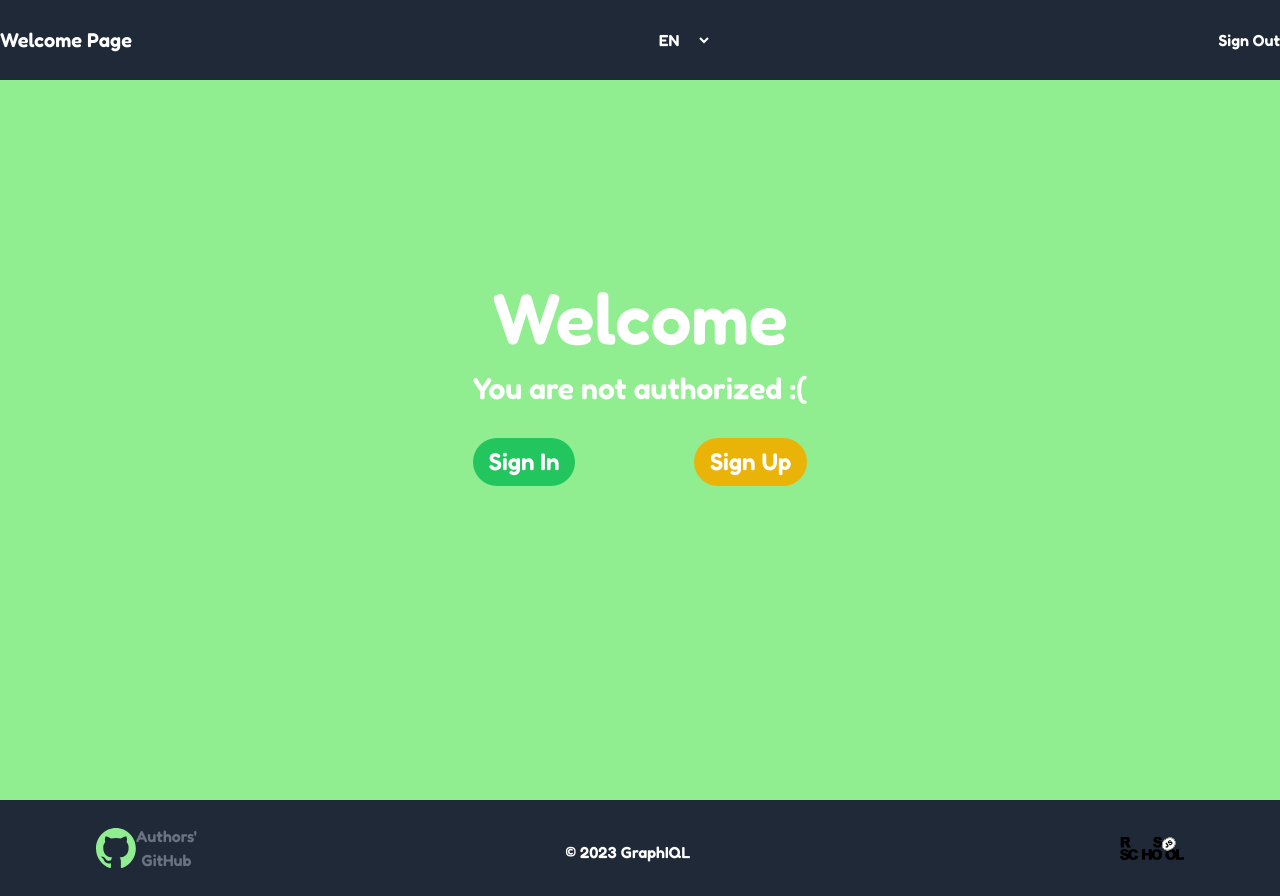
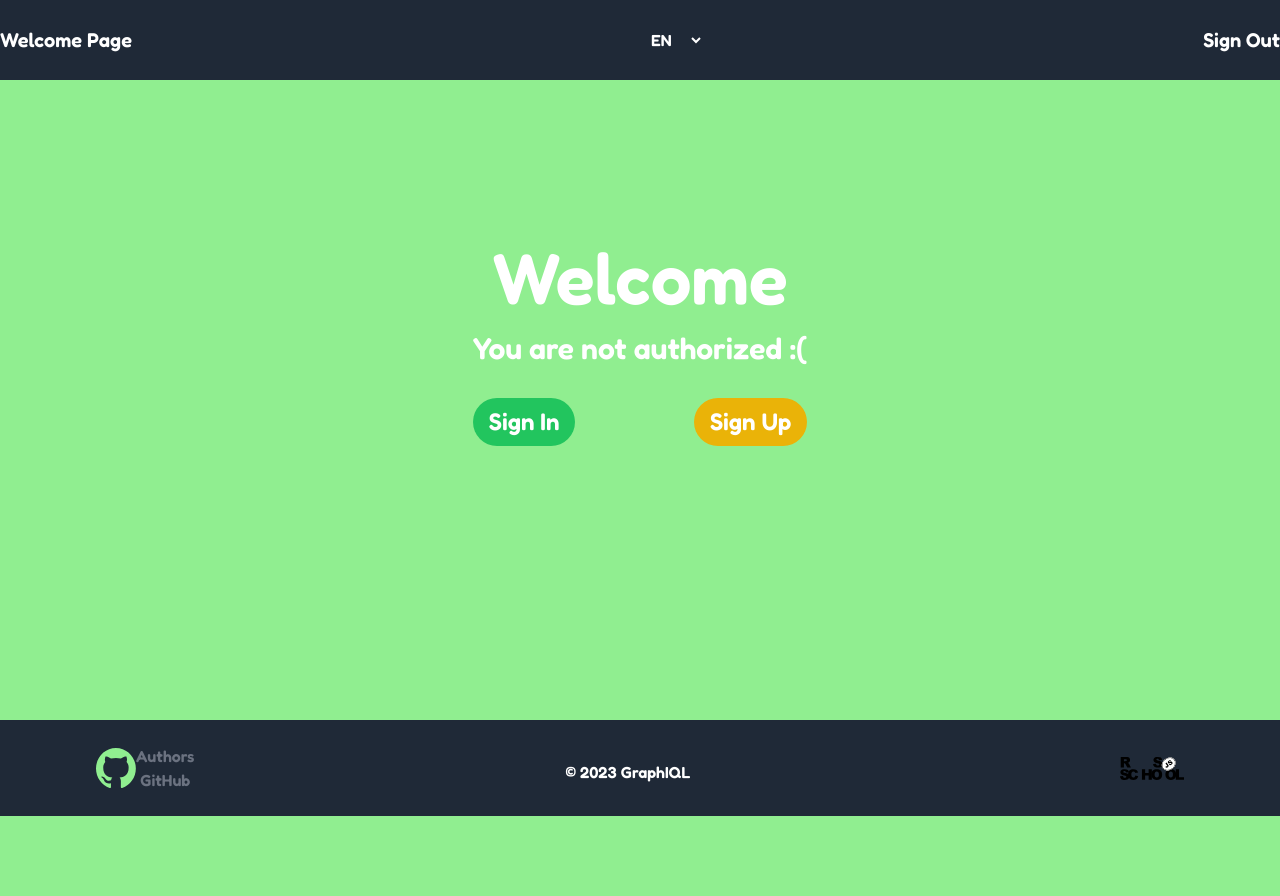
Before and after one commit to iSynthetica/graphiql-app, a Next.js app: page / in a window 1280 px wide. After the commit the page ends 816 px from the top, so only its background shows below. Built offline with nearby package versions, Linux system fonts and the light colour scheme.

Commit message:
add not-found

```diff
--- a/package.json
+++ b/package.json
@@ -15,10 +15,13 @@
   },
   "dependencies": {
     "@next/font": "^14.0.4",
+    "@reduxjs/toolkit": "^2.0.1",
     "@typescript-eslint/eslint-plugin": "^6.13.2",
     "next": "14.0.4",
+    "next-redux-wrapper": "^8.1.0",
     "react": "^18",
-    "react-dom": "^18"
+    "react-dom": "^18",
+    "react-redux": "^9.0.2"
   },
   "devDependencies": {
     "@types/node": "^20",
--- a/src/app/components/footer.tsx
+++ b/src/app/components/footer.tsx
@@ -7,7 +7,7 @@ const Footer = () => {
   const currentYear = new Date().getFullYear();
 
   return (
-    <footer>
+    <footer className='min-h-[10vh]'>
       <div className="bg-gray-800 text-white py-4 text-center flex justify-between items-center px-24">
         <Link
           href="https://github.com/iSynthetica"
@@ -16,15 +16,11 @@ const Footer = () => {
           className="flex items-center text-gray-500 hover:text-gray-300 w-10 h-10"
         >
           <Image src={gitLogo} alt="Github logo" />
-        <span>Authors' GitHub</span>
+          <span>Authors GitHub</span>
         </Link>
         <p className="mt-2">© {currentYear} GraphIQL</p>
-      <Link href='https://rs.school/react/'>
-          <Image
-            src={courseLogo}
-            alt="Course Logo"
-            className="w-16 h-16"
-          />
+        <Link href="https://rs.school/react/">
+          <Image src={courseLogo} alt="Course Logo" className="w-16 h-16" />
         </Link>
       </div>
     </footer>
--- a/src/app/components/header.tsx
+++ b/src/app/components/header.tsx
@@ -1,8 +1,14 @@
-'use client'
+'use client';
 import { useState, useEffect } from 'react';
 import Link from 'next/link';
 import { Languages } from '@/types/languages';
+import { Nunito } from 'next/font/google';
 
+const nunito = Nunito({
+  weight: '800',
+  subsets: ['latin'],
+  display: 'swap',
+});
 
 const Header = () => {
   const [isSticky, setIsSticky] = useState(false);
@@ -26,16 +32,20 @@ const Header = () => {
 
   return (
     <header
-      className={`${
+      className={`min-h-[10vh] ${
         isSticky ? 'bg-blue-500 h-16' : 'bg-gray-800 h-20'
       } transition-all duration-300 ease-in-out fixed w-full top-0 z-50`}
     >
       <div className="container mx-auto flex justify-between items-center h-full">
-        <Link href='/' className="text-white text-xl font-bold">Welcome Page</Link>
+        <Link href="/" className="text-white text-xl font-bold">
+          {language && language==='EN' && <span>Welcome Page</span>}
+          {language && language==='UK' && <span className={nunito.className}>Домашня сторінка</span>}
+          {language && language==='RU' && <span className={nunito.className}>Начальная страница</span>}
+        </Link>
         <div className="text-white">
-        <select
+          <select
             id="language"
-            className='px-4 py-2 focus:outline-none bg-transparent text-white'
+            className="px-4 py-2 focus:outline-none bg-transparent text-white"
             value={language}
             onChange={(e) => handleLanguageChange(e.target.value as Languages)}
           >
@@ -44,7 +54,11 @@ const Header = () => {
             <option value="RU">RU</option>
           </select>
         </div>
-        <Link href="/signout" className="text-white">Sign Out</Link>
+        <Link href="/signout" className="text-white text-xl font-bold">
+        {language && language==='EN' && <span>Sign Out</span>}
+        {language && language==='UK' && <span className={nunito.className}>Вийти з Аккаунта</span>}
+        {language && language==='RU' && <span className={nunito.className}>Выйти из Аккаунта</span>}
+        </Link>
       </div>
     </header>
   );
--- a/src/app/globals.css
+++ b/src/app/globals.css
@@ -1,7 +1,6 @@
 @tailwind base;
 @tailwind components;
 @tailwind utilities;
-
 
 :root {
   --foreground-rgb: 0, 0, 0;
--- a/src/app/layout.tsx
+++ b/src/app/layout.tsx
@@ -1,7 +1,7 @@
 import Footer from './components/footer';
 import Header from './components/header';
 import './globals.css';
-import { Fredoka, Bebas_Neue } from 'next/font/google';
+import { Fredoka, Bebas_Neue, Roboto_Condensed } from 'next/font/google';
 
 const fredoka = Fredoka({
   weight: '600',
@@ -22,7 +22,7 @@ export default function RootLayout({
 }) {
   return (
     <html lang="en" className={`${fredoka.className} bg-green-custom`}>
-      <body>
+      <body className='min-h-screen'>
         <Header />
         {children}
         <Footer />
--- /dev/null
+++ b/src/app/not-found.tsx
@@ -0,0 +1,15 @@
+import Link from 'next/link';
+
+const NotFoundPage = () => {
+  return (
+    <div className="min-h-screen flex flex-col items-center justify-center bg-gray-800 text-white">
+      <h1 className="text-5xl font-bold mb-4">404 - Not Found</h1>
+      <p className="text-lg mb-4">The page you are looking for does not exist.</p>
+      <Link href="/" className="text-blue-500 hover:underline">
+        <p >Go back to the Home page</p>
+      </Link>
+    </div>
+  );
+};
+
+export default NotFoundPage;
--- a/src/app/page.tsx
+++ b/src/app/page.tsx
@@ -8,10 +8,11 @@ const WelcomeProps: WelcomePropsType = {
   isAuthorized: true,
 };
 const WelcomePage = (WelcomeProps: WelcomePropsType) => {
+
   const { isAuthorized } = WelcomeProps;
   return (
     <main>
-      <div className="min-h-screen flex items-center justify-center bg-green-custom-800 text-white">
+      <div className="min-h-[90vh] flex items-center justify-center bg-green-custom-800 text-white">
         <div className="text-center">
           <h1 className="text-7xl font-bold mb-4">Welcome</h1>
           {isAuthorized ? (
--- /dev/null
+++ b/src/redux/hook.ts
@@ -0,0 +1,5 @@
+import { useDispatch, useSelector, TypedUseSelectorHook } from 'react-redux';
+import type { RootState, AppDispatch } from './store';
+
+export const useAppDispatch = () => useDispatch<AppDispatch>();
+export const useAppSelector: TypedUseSelectorHook<RootState> = useSelector;
--- a/tailwind.config.ts
+++ b/tailwind.config.ts
@@ -9,17 +9,17 @@ const config: Config = {
   theme: {
     extend: {
       backgroundImage: {
-        'main': "url('/public/img/walls.jpeg')",
+        main: "url('/public/img/walls.jpeg')",
       },
       fontFamily: {
-        'main': ['Fredoka', 'sans-serif'],
-        'additional': ['Bebas Neue', 'sans-serif'],
+        main: ['Fredoka', 'sans-serif'],
+        additional: ['Bebas Neue', 'sans-serif'],
       },
       colors: {
         'green-custom': '#90EE90',
         'yellow-custom': '#f0e14a',
         'crimson-custom': '#e4a788',
-      }
+      },
     },
   },
   plugins: [],
```
Also changed, not shown: src/redux/commonSlice.ts (added, +25 -0 lines), src/redux/store.ts (added, +14 -0 lines), src/types/languages.ts (line endings or trailing spaces), 1 other file (tests, documents, lock files or other folders). Lines whose indentation alone changed are shown as unchanged.
